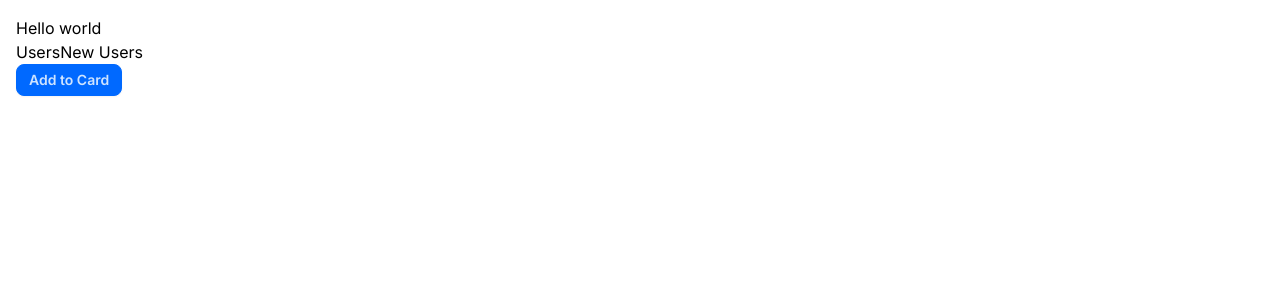
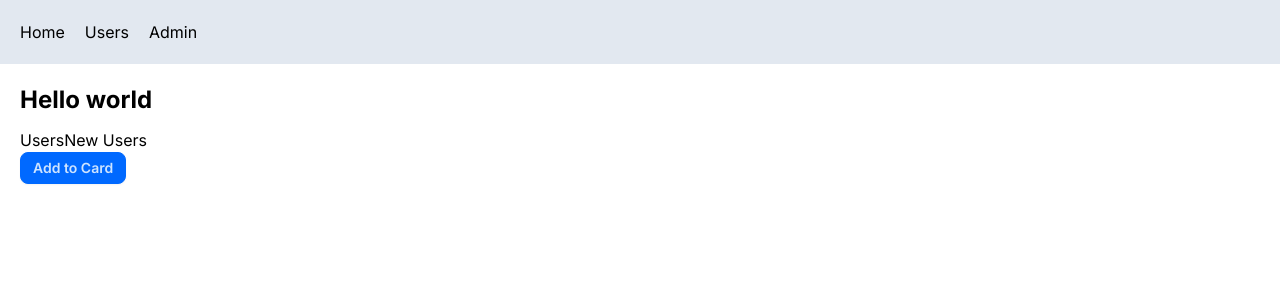
Before and after one commit to javadsaeid/next-training, a Next.js app: page / in a window 1280 px wide. Shown: the top 300 px of the page. Built offline with nearby package versions, Linux system fonts and the light colour scheme.

Commit message:
update ignore file

```diff
--- a/app/globals.css
+++ b/app/globals.css
@@ -14,5 +14,10 @@
 
 body {
   color: rgb(var(--foreground-rgb));
-  padding: 1rem;
 }
+
+@layer base {
+  h1 {
+    @apply font-bold text-2xl mb-3;
+  }
+}
--- a/app/layout.tsx
+++ b/app/layout.tsx
@@ -1,6 +1,7 @@
 import './globals.css'
 import type { Metadata } from 'next'
 import { Inter } from 'next/font/google'
+import NavBar from './navbar'
 
 const inter = Inter({ subsets: ['latin'] })
 
@@ -16,7 +17,10 @@ export default function RootLayout({
 }) {
   return (
     <html lang="en" data-theme="winter">
-      <body className={inter.className}>{children}</body>
+      <body className={inter.className}>
+        <NavBar />
+        <main className='p-5'>{children}</main>
+      </body>
     </html>
   )
 }
--- /dev/null
+++ b/app/navbar.tsx
@@ -0,0 +1,14 @@
+import Link from 'next/link'
+import React from 'react'
+
+const NavBar = () => {
+  return (
+    <div className='flex bg-slate-200 p-5'>
+      <Link href="/" className='mr-5'>Home</Link>
+      <Link href="/users" className='mr-5'>Users</Link>
+      <Link href="/admin" className='mr-5'>Admin</Link>
+    </div>
+  )
+}
+
+export default NavBar
--- /dev/null
+++ b/app/not-found.tsx
@@ -0,0 +1,11 @@
+import React from 'react'
+
+const NotFound = () => {
+  return (
+    <div>
+      the requested page does not exist;
+    </div>
+  )
+}
+
+export default NotFound
--- /dev/null
+++ b/app/users/UserTable.tsx
@@ -0,0 +1,49 @@
+import Link from 'next/link';
+import React, { use } from 'react';
+import {sort} from 'fast-sort';
+interface Geo  {
+    lat: string;
+    lng: string;
+  }
+  interface Address {
+    street: string;
+    suite: string;
+    city: string;
+    zipcode: string;
+    geo: Geo
+  }
+  interface User {
+      id: number;
+      name: string;
+      username: string;
+      email: string
+      address: Address
+  }
+
+  interface Props {
+    sortOrder: string
+  }
+
+const UserTable = async ({sortOrder}: Props) => {
+    const res = await fetch('https://jsonplaceholder.typicode.com/users');
+    const data: User[] = await res.json();
+    const sortedUsers = sort(data).asc(sortOrder === 'email' ? user => user.email : user => user.name)
+  return (
+    <table className='table table-bordered'>
+        <thead>
+          <tr className='text-xl text-purple-500'>
+            <th><Link href="/users?sortOrder=name">Name</Link></th>
+            <th><Link href="/users?sortOrder=email">Eamil</Link></th>
+          </tr>
+        </thead>
+        <tbody>
+          {sortedUsers.map(r => <tr key={r.id}>
+            <td>{r.name}</td>
+            <td>{r.email}</td>
+          </tr>)}
+        </tbody>
+      </table>
+  )
+}
+
+export default UserTable
--- /dev/null
+++ b/app/users/[id]/not-found.tsx
@@ -0,0 +1,11 @@
+import React from 'react'
+
+const UserNotFound = () => {
+  return (
+    <div>
+      User Not Found.
+    </div>
+  )
+}
+
+export default UserNotFound
--- /dev/null
+++ b/app/users/[id]/page.tsx
@@ -0,0 +1,15 @@
+import { notFound } from 'next/navigation'
+import React from 'react'
+interface Props {
+    params: {id: number}
+}
+const page = ({params: {id}}: Props) => {
+  if(id > 10) notFound();
+  return (
+    <div>
+      user details with id {id}
+    </div>
+  )
+}
+
+export default page
--- /dev/null
+++ b/app/users/[id]/photo/[photoId]/page.tsx
@@ -0,0 +1,13 @@
+import React from 'react'
+interface Props {
+    params: {id: number, photoId: number}
+}
+const page = ({params: {id, photoId}}: Props) => {
+  return (
+    <div>
+      user id is: {id} with photoId: {photoId}
+    </div>
+  )
+}
+
+export default page
--- a/app/users/new/page.tsx
+++ b/app/users/new/page.tsx
@@ -1,3 +1,10 @@
+'use client'
+
+import { useRouter } from "next/navigation"
+
 export default function Page() {
-    return <p>new user page</p>
+    const router = useRouter();
+    return (
+        <button className="btn btn-primary" onClick={() => router.push("/users")}>Create</button>
+    )
 }
--- a/app/users/page.tsx
+++ b/app/users/page.tsx
@@ -1,45 +1,20 @@
-import React from 'react'
+import React, { Suspense } from 'react';
+import UserTable from './UserTable';
+import Link from 'next/link';
 
-interface Geo  {
-  lat: string;
-  lng: string;
-}
-interface Address {
-  street: string;
-  suite: string;
-  city: string;
-  zipcode: string;
-  geo: Geo
-}
-interface User {
-    id: number;
-    name: string;
-    username: string;
-    email: string
-    address: Address
+interface Props {
+  searchParams: {sortOrder: string}
 }
 
-const Page = async () => {
-    const res = await fetch('https://jsonplaceholder.typicode.com/users');
-    const data: User[] = await res.json();
+const Page = async({searchParams: {sortOrder}}: Props) => {
+  // const { sortOrder = 'name' } = await searchParams;
   return (
     <>
-    <h1 className='text-2xl text-secondary font-bold'>User List</h1>
-      <table className='table table-bordered'>
-        <thead>
-          <tr className='text-xl text-purple-500'>
-            <th>name</th>
-            <th>email</th>
-          </tr>
-        </thead>
-        <tbody>
-          {data.map(r => <tr key={r.id}>
-            <td>{r.email}</td>
-            <td>{r.name}</td>
-          </tr>)}
-        </tbody>
-
-      </table>
+      <h1>User List</h1>
+      <Link href="/users/new" className='btn'>New User</Link>
+      {/* <Suspense fallback={<p>Loading...</p>}> */}
+        <UserTable sortOrder={sortOrder}/>
+      {/* </Suspense> */}
     </>
   )
 }
```
Also changed, not shown: 1 other file (tests, documents, lock files or other folders).
